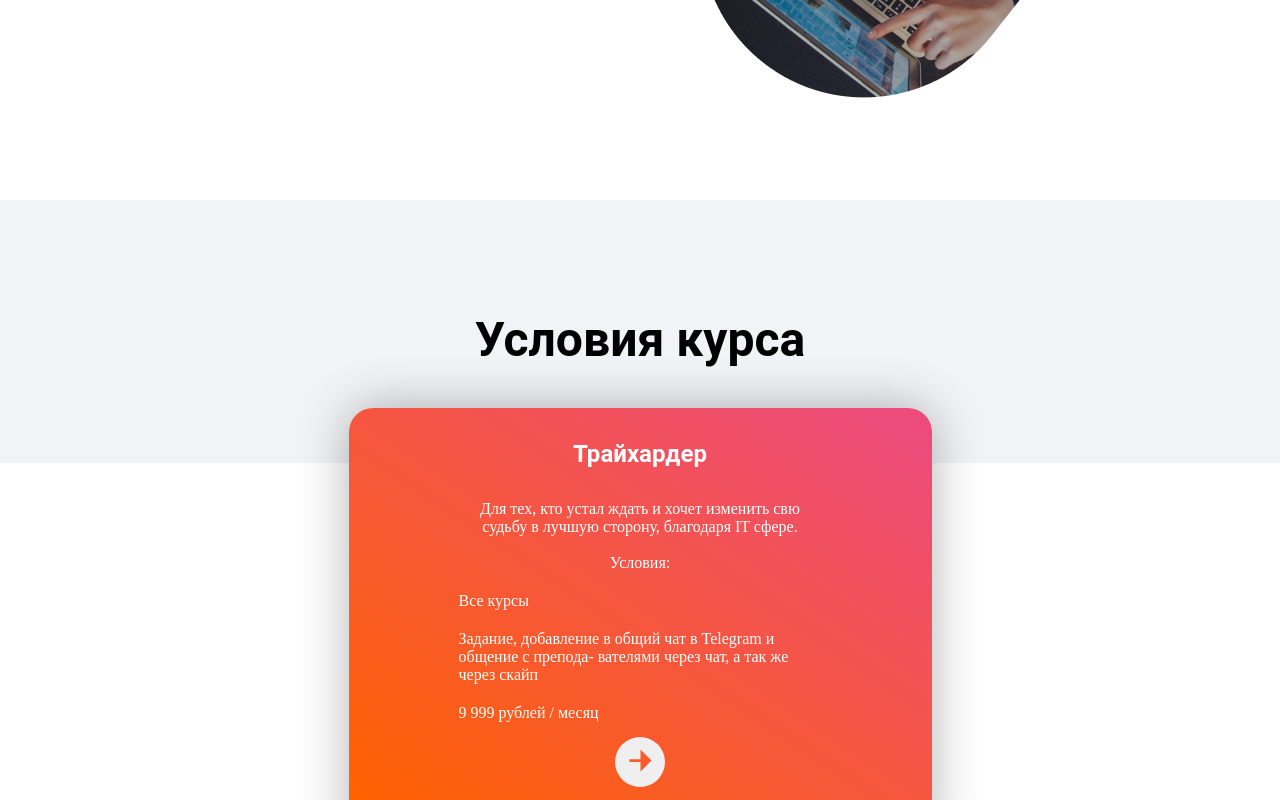
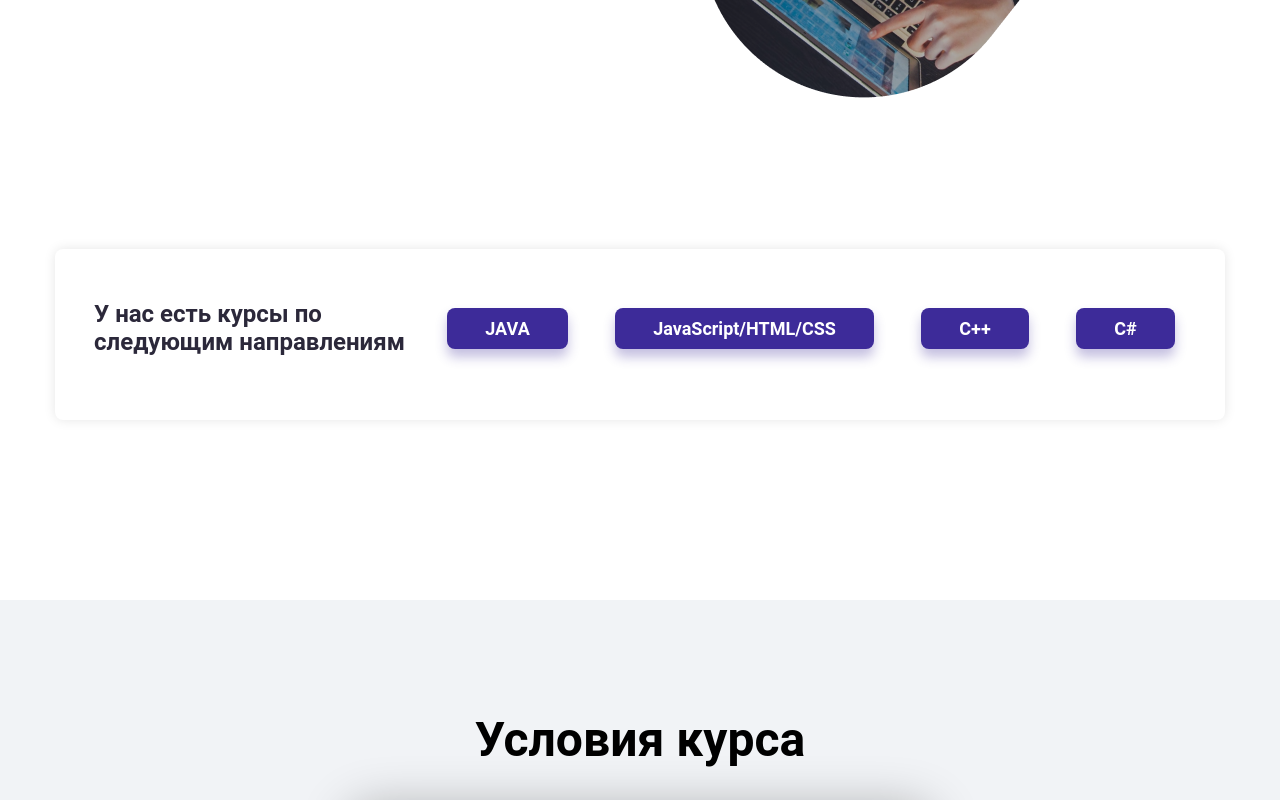
Before and after one commit to constantkek/web-school, a React (Create React App) app in the folder client-school/: page / in a window 1280 px wide. Shown: the part 613-1413 px from the top of the page. Built offline with nearby package versions, Linux system fonts and the light colour scheme; the HTML template or start-up script is replaced by a standard one.

Commit message:
I will finish that tomorrow..

```diff
--- a/client-school/src/pages/Landing/Landing.jsx
+++ b/client-school/src/pages/Landing/Landing.jsx
@@ -4,15 +4,17 @@
 import { TermsOfCourses } from "./components/TermsOfCourses"
 import { Footer } from "./components/Footer"
 import { OurStudents } from "./components/OurStudens"
+import { OurTeachers } from "./components/OurTeachers";
+import { TheoryAndPractice } from "./components/TheoryAndPractice";
 
 import "./Landing.css"
-import { OurTeachers } from "./components/OurTeachers";
 
 export default function Landing() {
   return (
     <div className="App">
       <div className="landing">
         <Header />
+        <TheoryAndPractice />
         <TermsOfCourses />
         <OurStudents />
         <OurTeachers />
--- a/client-school/src/pages/Landing/components/Header/Header.css
+++ b/client-school/src/pages/Landing/components/Header/Header.css
@@ -86,6 +86,7 @@
 .header_info_btn {
     background: linear-gradient(90.08deg, #FE6201 0.05%, #ED4B7C 99.92%);
     box-shadow: 0px 4px 4px rgba(254, 98, 1, 0.3);
+    border: none;
     border-radius: 24px;
     font-family: Roboto;
     font-style: normal;
--- /dev/null
+++ b/client-school/src/pages/Landing/components/TheoryAndPractice/TheoryAndPractice.css
@@ -0,0 +1,64 @@
+.section-tap {
+  height: 400px;
+}
+
+.cources-card {
+  position: relative;
+}
+
+.card-tap {
+  position: absolute;
+  width: 1170px;
+  height: 171px;
+  left: 135px;
+  top: 49px;
+  background: #FFFFFF;
+  box-shadow: 0px 0px 12px rgba(0, 0, 0, 0.1);
+  border-radius: 8px;
+}
+
+.main-section {
+
+}
+
+.p-btn-text {
+  width: 100%;
+  height: 21px;
+  font-family: Roboto;
+  font-style: normal;
+  font-weight: bold;
+  font-size: 18px;
+  line-height: 21px;
+  text-align: center;
+  color: #FFFFFF;
+}
+
+.h2-card {
+  position: absolute;
+  width: 311px;
+  height: 56px;
+  left: 174px;
+  top: 76px;
+  font-family: Roboto;
+  font-style: normal;
+  font-weight: bold;
+  font-size: 24px;
+  line-height: 28px;
+  color: #2B283A;
+}
+
+.btn-card {
+  display: flex;
+  flex-direction: row;
+  align-items: center;
+  /* padding: 10px 38px; */
+  position: absolute;
+  /* width: 259px; */
+  height: 41px;
+  /* left: 695px; */
+  top: 108px;
+  background: #3D2B99;
+  box-shadow: 0px 8px 12px rgba(61, 43, 153, 0.3);
+  border: none;
+  border-radius: 8px;
+}
--- /dev/null
+++ b/client-school/src/pages/Landing/components/TheoryAndPractice/TheoryAndPractice.jsx
@@ -0,0 +1,19 @@
+import "./TheoryAndPractice.css"
+
+export default function TheoryAndPractice() {
+  return (
+    <section className="section-tap">
+      <section className="cources-card">
+        <div className="card-tap"></div>
+        <h3 className="h2-card">У нас есть курсы по следующим направлениям</h3>
+        <button className="btn-card" style={{left: '527px', width: '121px'}}><p className="p-btn-text">JAVA</p></button>
+        <button className="btn-card" style={{left: '695px', width: '259px'}}><p className="p-btn-text">JavaScript/HTML/CSS</p></button>
+        <button className="btn-card" style={{left: '1001px', width: '108px'}}><p className="p-btn-text">C++</p></button>
+        <button className="btn-card" style={{left: '1156px', width: '99px'}}><p className="p-btn-text">C#</p></button>
+      </section>
+      <section className="main-section">
+
+      </section>
+    </section>
+  )
+}
--- /dev/null
+++ b/client-school/src/pages/Landing/components/TheoryAndPractice/index.js
@@ -0,0 +1 @@
+export { default as TheoryAndPractice } from './TheoryAndPractice'
```
Also changed, not shown: 1 other file (tests, documents, lock files or other folders).
